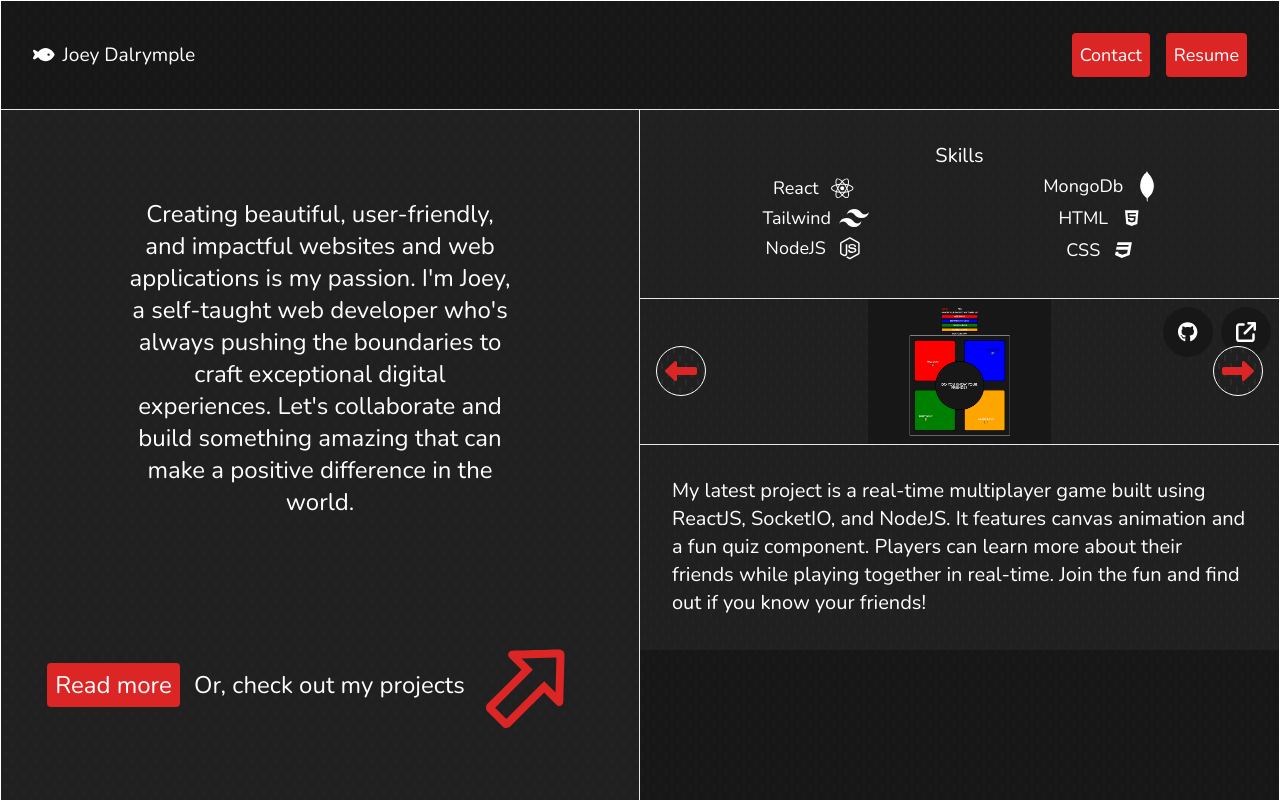
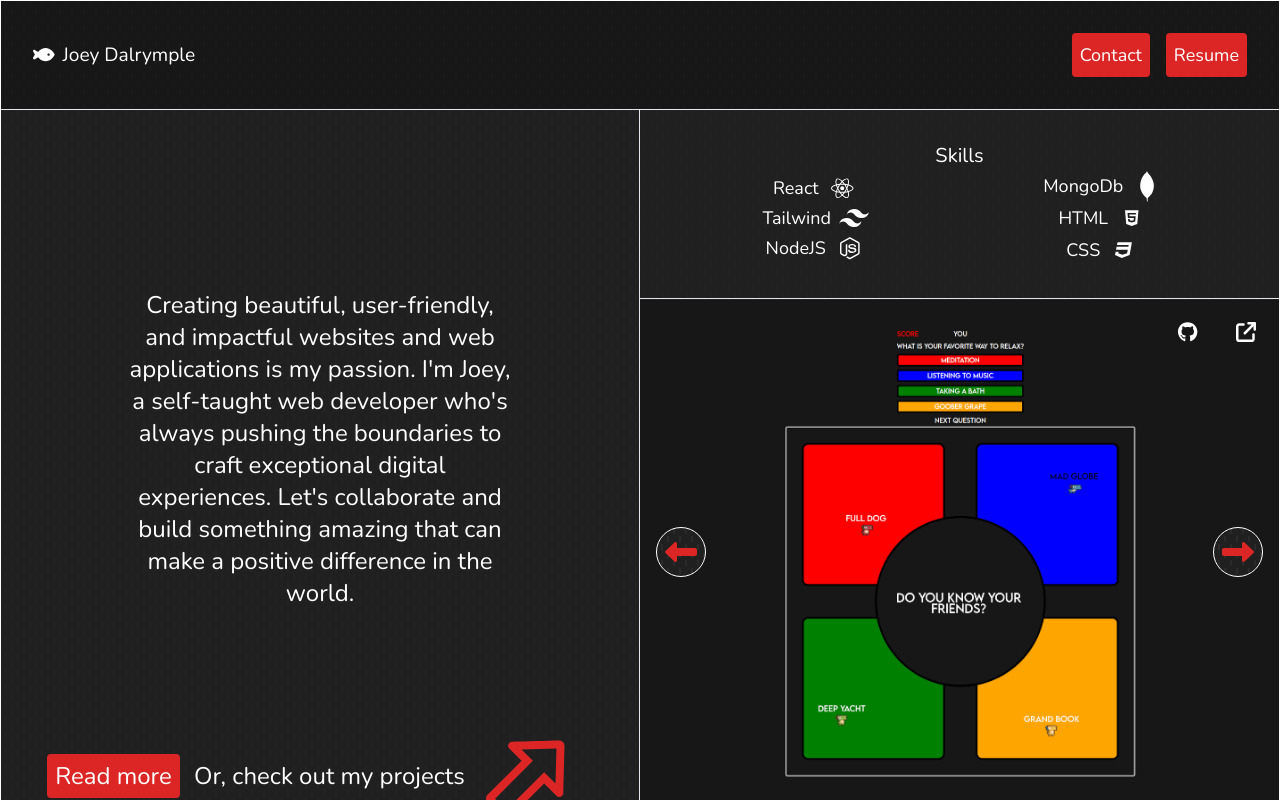
Before and after one commit to Joey-Red/portfolio, a React (Vite) app: page / in a window 1280 px wide. Shown: the top 800 px of the page. Built offline with nearby package versions, Linux system fonts and the light colour scheme.

Commit message:
style fix

```diff
--- a/src/Slideshow.jsx
+++ b/src/Slideshow.jsx
@@ -95,7 +95,7 @@ function Slideshow() {
       onMouseMove={handleMouseMove}
     >
       <div className="border-b flex justify-center items-center w-full h-full">
-        <img className="lg:h-maxImg" src={pic} alt="" />
+        <img className="lg:min-h-maxImg" src={pic} alt="" />
         <div className="absolute top-2 right-2 text-white gap-2 flex">
           <a
             href={ghLink}
```
